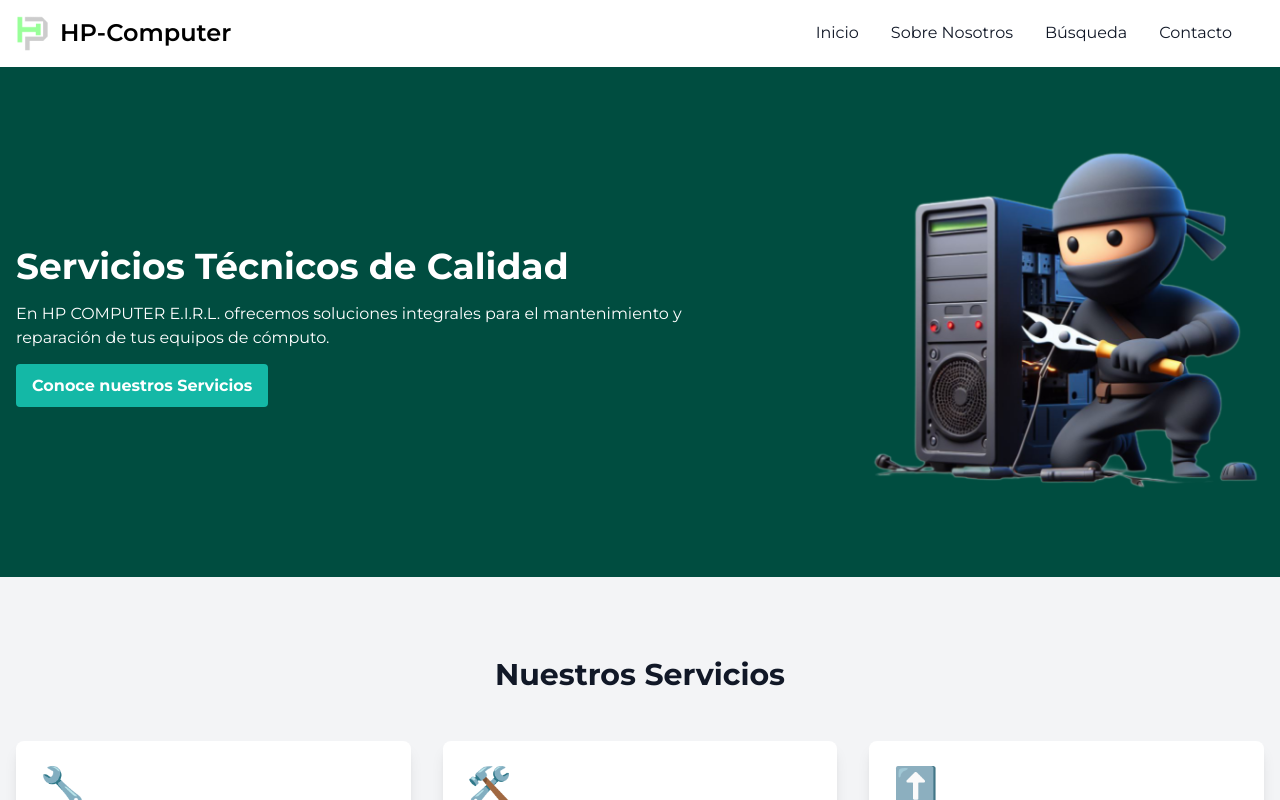
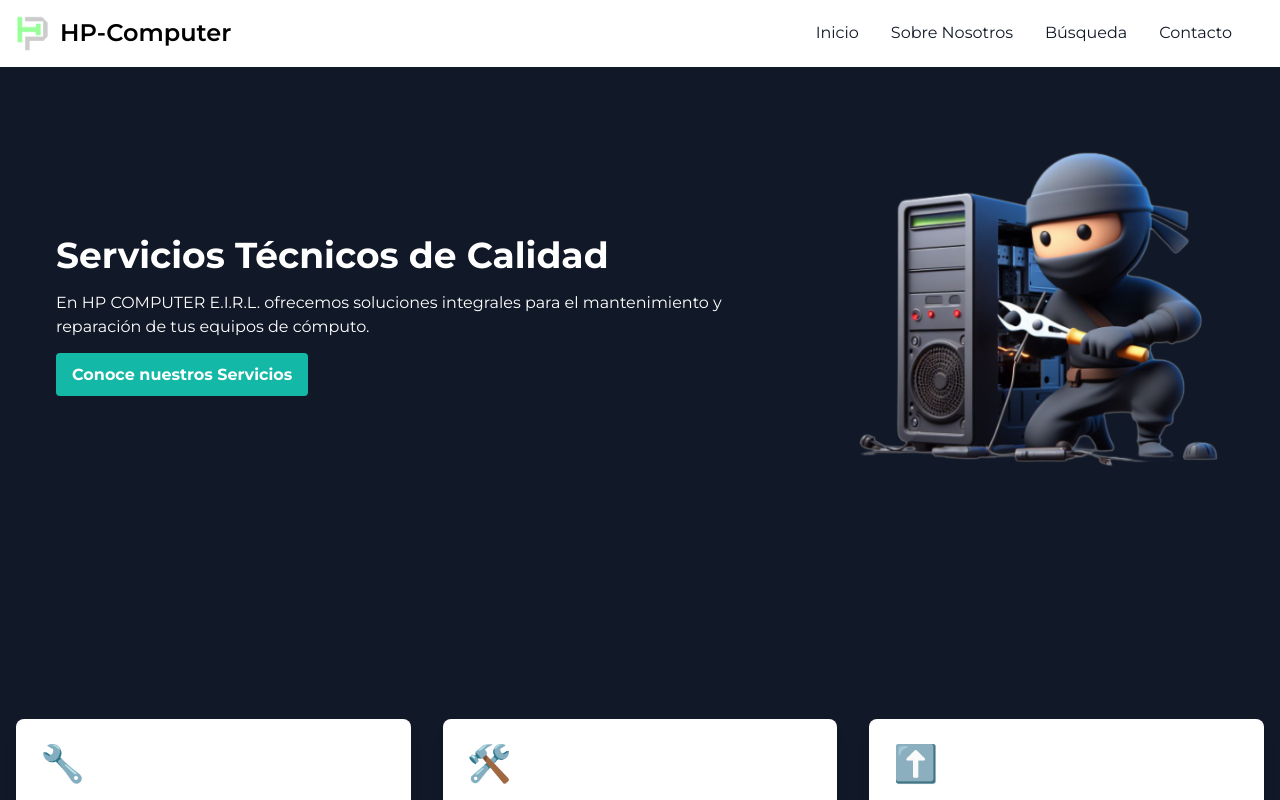
Before and after one commit to JoelChinoP/Inventario-HP, a Next.js app: page / in a window 1280 px wide. Shown: the top 800 px of the page. Built offline with nearby package versions, Linux system fonts and the light colour scheme.

Commit message:
terminado

```diff
--- a/app/page.tsx
+++ b/app/page.tsx
@@ -11,11 +11,11 @@ export default function Page() {
   ];
 
   return (
-    <main className="bg-gray-100 dark:bg-gray-900 text-gray-900 dark:text-white">
+    <main className="bg-gray-900 dark:bg-gray-900 text-gray-900 dark:text-white">
       {/* Hero Section */}
-      <section className="bg-[#004d40] text-white py-20">
+      <section className="bg-gray-900 text-white py-20">
         <div className="container mx-auto px-4">
-          <div className="flex flex-col md:flex-row items-center">
+          <div className="flex flex-col md:flex-row items-center px-10">
             <div className="md:w-2/3 mb-10 md:mb-0">
               <h1 className="text-4xl font-bold mb-4">Servicios Técnicos de Calidad</h1>
               <p className="mb-6 mr-20">En HP COMPUTER E.I.R.L. ofrecemos soluciones integrales para el mantenimiento y reparación de tus equipos de cómputo.</p>
```
